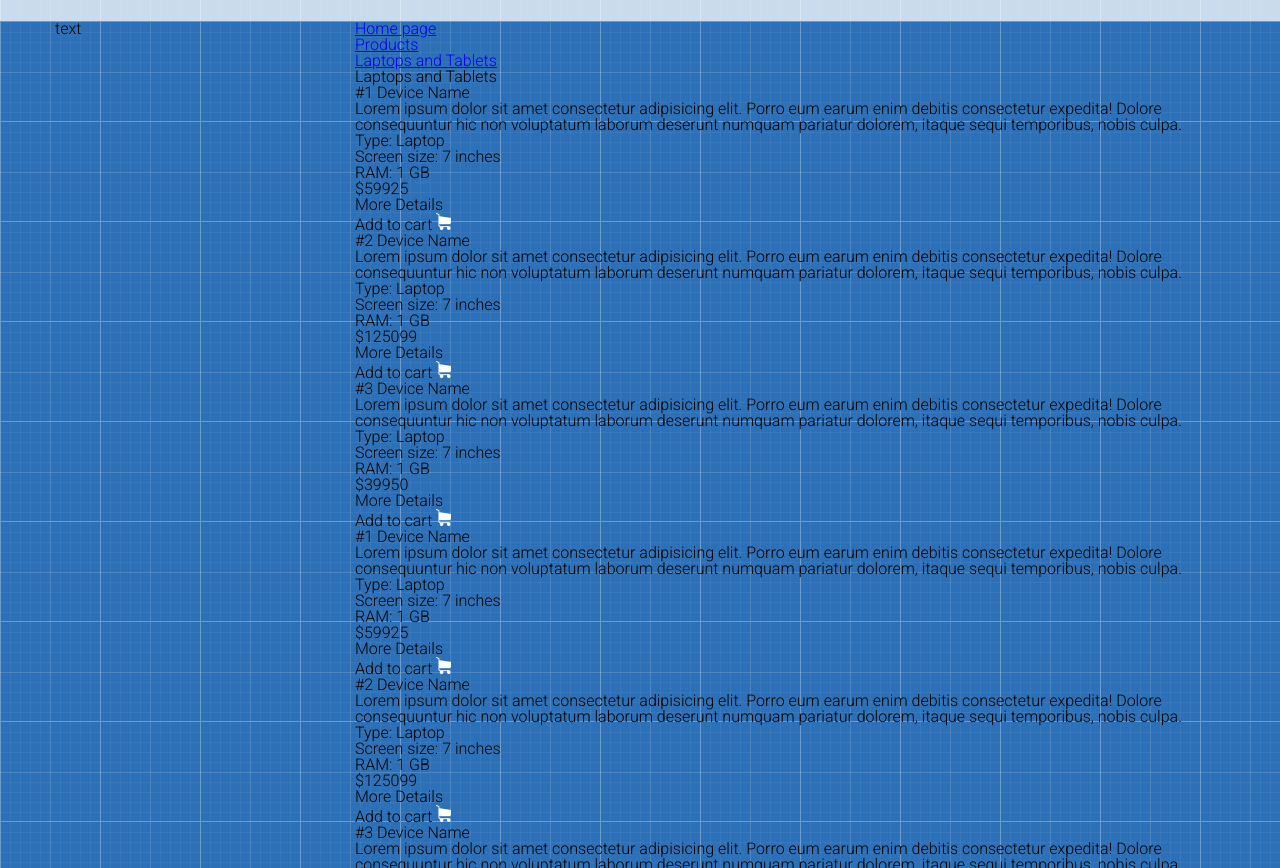
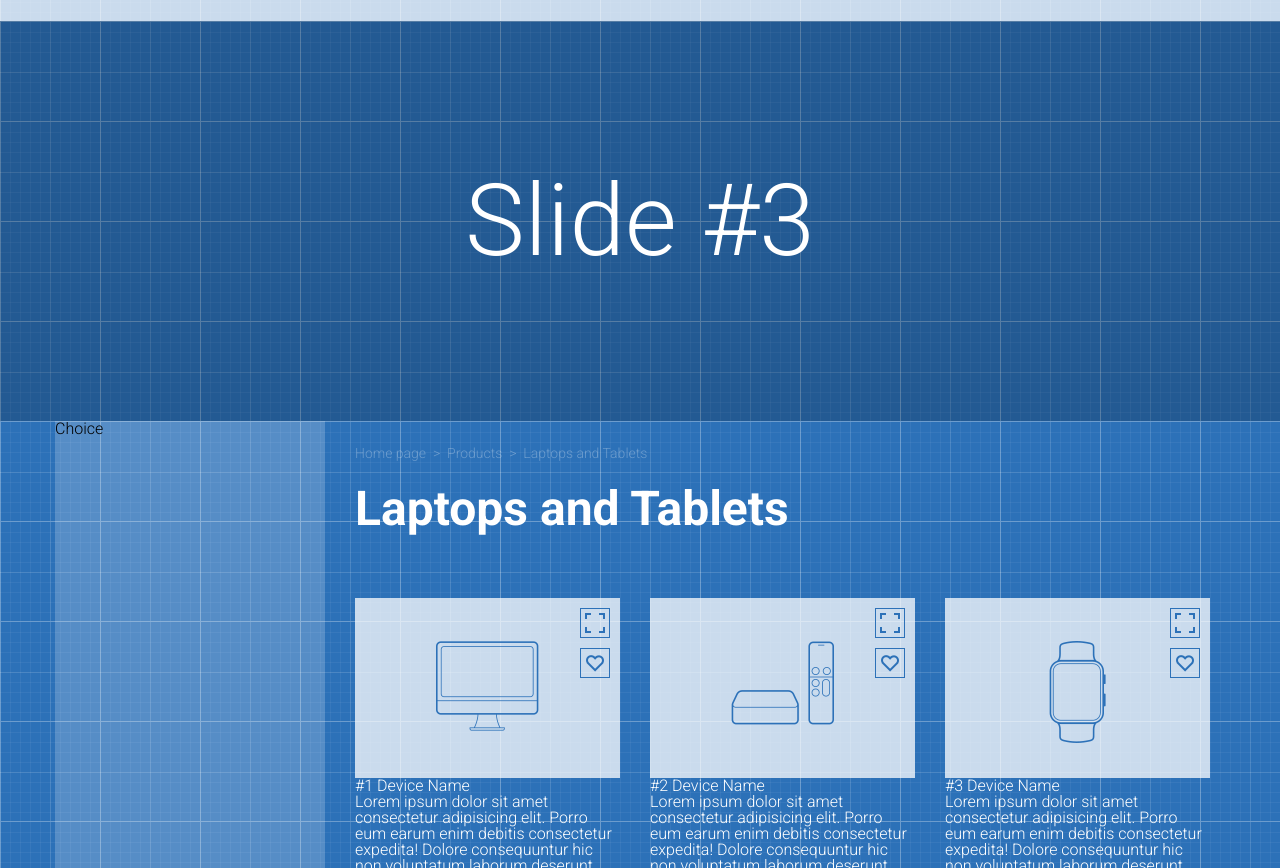
Before and after one commit to nazarenko-by/Shop-project, a plain HTML site: page index.html in a window 1280 px wide. Shown: the part 79-947 px from the top of the page. Drawn offline with Linux system fonts and the light colour scheme.

Commit message:
added images to product, page-map, page-name

```diff
--- a/index.html
+++ b/index.html
@@ -62,9 +62,12 @@
         </div>
     </header>
     <main class="main">
+        <div class="slide">Slide #3</div>
         <div class="container">
             <div class="row">
-                <div class="col-md-3">text</div>
+                <div class="col-md-3">
+                    <div class="choice">Choice</div>
+                </div>
                 <div class="col-md-9">
                     <div class="page-map">
                         <ul>
@@ -76,12 +79,14 @@
                     <div class="page-name">
                         <p>Laptops and Tablets</p>
                     </div>
-                    <div class="product">
-                        <div class="image">
-                            <div class="focus"></div>
-                            <div class="like"></div>
-                        </div>
-                        <div class="row-products">
+                    <div class="row-products">
+                        <div class="product">
+                            <div class="image">
+                                <img src="images/icon (17).png" alt="">
+                                <div class="focus"></div>
+                                <div class="like"></div>
+                            </div>
+
                             <div class="product-name">#1 Device Name</div>
                             <div class="description">Lorem ipsum dolor sit amet consectetur adipisicing elit. Porro eum
                                 earum enim debitis consectetur expedita! Dolore consequuntur hic non voluptatum laborum
@@ -95,6 +100,7 @@
                         </div>
                         <div class="product">
                             <div class="image">
+                                <img src="images/icon (11).png" alt="">
                                 <div class="focus"></div>
                                 <div class="like"></div>
                             </div>
@@ -111,6 +117,7 @@
                         </div>
                         <div class="product">
                             <div class="image">
+                                <img src="images/icon (10).png" alt="">
                                 <div class="focus"></div>
                                 <div class="like"></div>
                             </div>
@@ -127,6 +134,7 @@
                         </div>
                         <div class="product">
                             <div class="image">
+                                <img src="images/icon (16).png" alt="">
                                 <div class="focus"></div>
                                 <div class="like"></div>
                             </div>
@@ -143,6 +151,7 @@
                         </div>
                         <div class="product">
                             <div class="image">
+                                <img src="images/icon (14).png" alt="">
                                 <div class="focus"></div>
                                 <div class="like"></div>
                             </div>
@@ -159,6 +168,7 @@
                         </div>
                         <div class="product">
                             <div class="image">
+                                <img src="images/icon (12).png" alt="">
                                 <div class="focus"></div>
                                 <div class="like"></div>
                             </div>
@@ -175,6 +185,7 @@
                         </div>
                         <div class="product">
                             <div class="image">
+                                <img src="images/icon (15).png" alt="">
                                 <div class="focus"></div>
                                 <div class="like"></div>
                             </div>
@@ -191,6 +202,7 @@
                         </div>
                         <div class="product">
                             <div class="image">
+                                <img src="images/icon (9).png" alt="">
                                 <div class="focus"></div>
                                 <div class="like"></div>
                             </div>
@@ -207,6 +219,7 @@
                         </div>
                         <div class="product">
                             <div class="image">
+                                <img src="images/icon (13).png" alt="">
                                 <div class="focus"></div>
                                 <div class="like"></div>
                             </div>
--- a/style.css
+++ b/style.css
@@ -197,3 +197,100 @@ body {
     font-size: 10px;
     vertical-align: 2px;
 }
+
+.slide{
+    text-align: center;
+    height: 400px;
+    font-size: 100px;
+    line-height: 400px;
+    color: white;
+    background-color: rgba(0, 0, 0, 0.2);
+}
+.choice{
+    height: 843px;
+    background-color: rgba(255, 255, 255, 0.2);
+}
+.row-product::after{
+    content: "";
+    display: block;
+    clear: both;
+}
+
+.page-map{
+    margin-top: 25px;
+}
+
+.page-map::after{
+    content: "";
+    display: block;
+    clear: both;
+}
+
+.page-map a{
+    float: left;
+    text-decoration: none;
+    color: rgba(255, 255, 255, 0.3);
+    font-size: 14px;
+}
+
+.page-map a::after{
+content: " \00a0> \00a0";
+}
+.page-map  li:last-child  a:after{
+    content: '';
+}
+
+.page-name{
+    color: white;
+    margin: 25px 0;
+    font-size: 48px;
+    font-weight: 700;
+}
+
+.row-products{
+    margin:50px 0;
+    margin-left: -15px;
+}
+
+.row-products::after{
+    content: "";
+    display: block;
+    clear: both;
+}
+
+.product{
+    float: left;
+    width: calc(100%/3);
+    color: white;
+    padding: 15px;
+
+}
+
+.image{
+    width: 265px;
+    height: 180px;
+    background-color:  rgba(255, 255, 255, 0.75) ;
+    text-align: center;
+    padding-top: 43px;
+    position: relative;
+}
+
+.focus, .like{
+    width: 30px;
+    height: 30px;
+    border: 1px solid #2c71b8;
+    position: absolute;
+    right: 10px;
+    background-repeat: no-repeat;
+    background-position: center;
+}
+
+.focus{
+    background-image: url(images/icon\ \(8\).png);
+    top: 10px;
+}
+
+.like{
+    background-image: url(images/icon\ \(5\).png);
+    top: 50px;
+}
```
